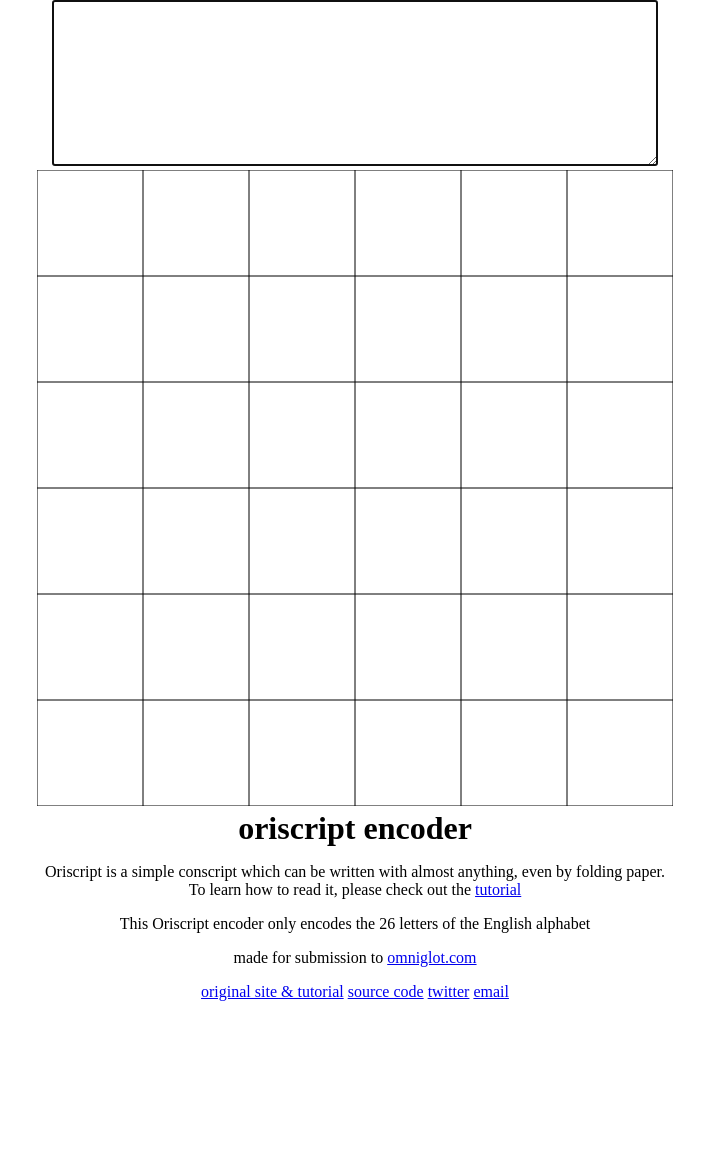
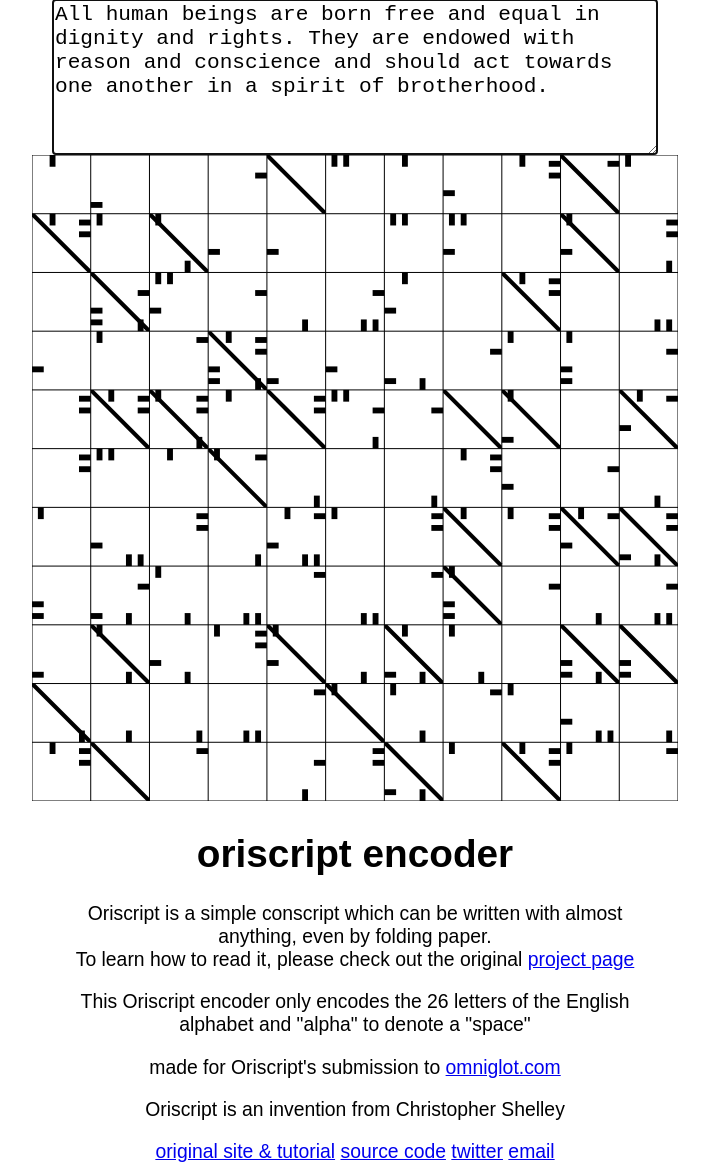
Before and after one commit to made-by-chris/oriscript, a plain HTML site: page index.html in a window 1280 px wide. Shown: the whole page, without its empty margins (285-994 px from the left). Before the commit the page ends 1001 px from the top, so only its background shows below. Drawn offline with Linux system fonts and the light colour scheme.

Commit message:
Complete MVP encoder

```diff
--- a/encoding.js
+++ b/encoding.js
@@ -22,6 +22,7 @@ function chain(){
 
 function encode(source) {
   function directConvert(val) {
+    source = source.toLowerCase()
     return source
     .split("")
     .filter((char) => {
@@ -29,7 +30,7 @@ function encode(source) {
     })
     .map((char) => {
       var ind = charTable.indexOf(char) + 1
-      if (ind === " ") {
+      if (char === " ") {
         return ["space"]
       }
       if (ind > 14) {
@@ -48,13 +49,15 @@ function encode(source) {
     let tissue = [[]]
     let total = 0;
     input.forEach(function(thisVal) {
+      newTotal = total + thisVal
       if (thisVal === "space") {
-        console.log("space");
-        //TODO:
-        // fill current cell
-        // add alpha to currentCell
+        if(Number.isInteger(newTotal / 8)){
+          tissue[(newTotal / 8) - 1].push("alpha")
+        } else {
+          total += Math.abs((total % 8) - 8)
+          tissue[Math.floor(total / 8)] = ["alpha"];
+        }
       } else {
-        newTotal = total + thisVal
         if(Number.isInteger(newTotal / 8)){
           currentCell = (newTotal / 8) - 1
         } else {
@@ -75,3 +78,19 @@ function encode(source) {
 
   return chain(directConvert, flatten, cellify)
 }
+input = document.querySelector("textarea")
+input.innerText = "All human beings are born free and equal in dignity and rights. They are endowed with reason and conscience and should act towards one another in a spirit of brotherhood."
+function triggerEvent(el, type){
+if ('createEvent' in document) {
+        // modern browsers, IE9+
+        var e = document.createEvent('HTMLEvents');
+        e.initEvent(type, false, true);
+        el.dispatchEvent(e);
+    } else {
+        // IE 8
+        var e = document.createEventObject();
+        e.eventType = type;
+        el.fireEvent('on'+e.eventType, e);
+    }
+}
+triggerEvent(input, "keyup")
--- a/index.html
+++ b/index.html
@@ -4,24 +4,26 @@
     <script type="text/javascript" src="svg.min.js"></script>
     <meta name="description" content="MVP oriscript encoder">
     <meta charset="utf-8">
-    <meta name="viewport" content="width=device-width">
+    <meta name="viewport" content="width=device-width, initial-scale=1">
     <title>oriscript encoder</title>
     <link rel="stylesheet" href="styles.css" media="screen" title="no title">
   </head>
   <body>
     <div class="encoder">
-      <textarea name="" id="" cols="30" rows="10"></textarea><div id="drawing"></div>
+      <textarea></textarea>
+      <div id="drawing"></div>
     </div>
+    <footer>
+      <h1>oriscript encoder </h1>
+      <p>Oriscript is a simple conscript which can be written with almost anything, even by folding paper.<br> To learn how to read it, please check out the original <a href="http://system-art.io/oriscript">project page</a></p>
+      <p>This Oriscript encoder only encodes the 26 letters of the English alphabet and "alpha" to denote a "space" </p>
+      <p>made for Oriscript's submission to <a href="http://omniglot.com">omniglot.com </a></p>
+      <p>Oriscript is an invention from Christopher Shelley</p>
+      <p>
+        <a href="http://system-art.io/oriscript"> original site & tutorial</a> <a href="github.com/basiclaser/oriscript">source code</a> <a href="https://twitter.com/basiclaser ">twitter</a> <a href="mailto:dont@forgetmy.email?subject=feedback">email</a>
+      </p>
+    </footer>
   </body>
-  <template id="info">
-  </template>
   <script src="presentation.js"></script>
   <script src="encoding.js"></script>
-  <h1>oriscript encoder </h1>
-  <p>Oriscript is a simple conscript which can be written with almost anything, even by folding paper.<br> To learn how to read it, please check out the <a href="http://system-art.io/oriscript">tutorial</a></p>
-  <p>This Oriscript encoder only encodes the 26 letters of the English alphabet</p>
-  <p>made for submission to <a href="http://omniglot.com">omniglot.com </a></p>
-  <p>
-    <a href="http://system-art.io/oriscript"> original site & tutorial</a> <a href="github.com/basiclaser/oriscript">source code</a> <a href="https://twitter.com/basiclaser ">twitter</a> <a href="mailto:dont@forgetmy.email?subject=feedback">email</a>
-  </p>
 </html>
--- a/presentation.js
+++ b/presentation.js
@@ -1,29 +1,26 @@
 // presentation layer generator
-var test = [[1,2,3,4,5,6,7,8], [2,4,6,8], [2,4,6,8], [2,4,6,8], [], [1,3,6], [1,3,6], [1,3,6], [], [], [8], [7], [6], [5], [4], [3], [2], [1]];
-var numberTest = function(ln){
-  var base = []
-  for(var i = 0; i <= ln; i++) {
-    base.push([i])
-  }
-  return base
-}
-
-var containerHeight = document.body.clientHeight - document.querySelector("textarea").clientHeight;
+var containerHeight = document.body.clientHeight - (document.querySelector("textarea").clientHeight);
 var containerWidth = document.body.clientWidth;
-var gridResolution = Math.sqrt(test.length * 2)
+var gridResolution;
 var gridSize =  containerWidth < containerHeight ? containerWidth : containerHeight;
 var cellSize = gridSize / gridResolution;
 var store = []
 var draw = SVG('drawing').size(gridSize, gridSize);
 
-createCells(test)
 
 function createCells(arr) {
-  drawGrid(numberTest(30))
   var x = document.querySelectorAll(".deleteme");
   [].forEach.call(x, function(div) {
     div.parentNode.removeChild(div);
   });
+  containerHeight = document.body.clientHeight - document.querySelector("textarea").clientHeight;
+  containerWidth = document.body.clientWidth;
+  gridResolution = Math.ceil(Math.sqrt(arr.length))
+  gridSize =  containerWidth < containerHeight ? containerWidth : containerHeight;
+
+  cellSize = gridSize / gridResolution;
+  drawGrid(arr.length)
+
   arr.length > gridResolution * gridResolution ? arr.length = gridResolution * gridResolution : true
   const finalComputedValues = arr.map(function(cell) {
     function convertToPercent(arrarr) {
@@ -35,54 +32,54 @@ function createCells(arr) {
     }
     var tmpParent = draw.group()
     cell.forEach(function(num) {
-      var tmpChild = draw.group()
+      var tmpChild = draw.group().addClass("deleteme")
       switch (num) {
-        case charTable[charTable.length -1]:
-        var alpha = tmpChild.polygon(convertToPercent([[0,0],[0,10],[100,100],[100,90]])).fill('black').addClass("deleteme")
+        case "alpha":
+        var alpha = tmpChild.polygon(convertToPercent([[5,0],[0,0],[0,5],[95,100],[100,100],[100,95]])).fill('black')
         tmpChild.add(alpha)
         break;
         case "num":
-        var number = tmpChild.polygon(convertToPercent([[100,0],[100,10],[0,100],[0,90]])).fill('black').addClass("deleteme")
+        var number = tmpChild.polygon(convertToPercent([[100,0],[100,10],[0,100],[0,90]])).fill('black')
         tmpChild.add(number)
         break;
         case "punc":
-        var punctuation = tmpChild.polygon(convertToPercent([[10,0],[10,20],[20,20],[20,0]])).fill('black').addClass("deleteme")
+        var punctuation = tmpChild.polygon(convertToPercent([[10,0],[10,20],[20,20],[20,0]])).fill('black')
         tmpChild.add(punctuation)
         case "4":
         break;
-        var one = tmpChild.polygon(convertToPercent([[10,0],[10,20],[20,20],[20,0]])).fill('black').addClass("deleteme")
+        var one = tmpChild.polygon(convertToPercent([[10,0],[10,20],[20,20],[20,0]])).fill('black')
         tmpChild.add(one)
         break;
         case 1:
-        var one = tmpChild.polygon(convertToPercent([[10,0],[10,20],[20,20],[20,0]])).fill('black').addClass("deleteme")
+        var one = tmpChild.polygon(convertToPercent([[10,0],[10,20],[20,20],[20,0]])).fill('black')
         tmpChild.add(one)
         break;
         case 2:
-        var two = tmpChild.polygon(convertToPercent([[30,0],[30,20],[40,20],[40,0]])).fill('black').addClass("deleteme")
+        var two = tmpChild.polygon(convertToPercent([[30,0],[30,20],[40,20],[40,0]])).fill('black')
         tmpChild.add(two)
         break;
         case 3:
-        var three = tmpChild.polygon(convertToPercent([[100,10],[80,10],[80,20],[100,20]])).fill('black').addClass("deleteme")
+        var three = tmpChild.polygon(convertToPercent([[100,10],[80,10],[80,20],[100,20]])).fill('black')
         tmpChild.add(three)
         break;
         case 4:
-        var four = tmpChild.polygon(convertToPercent([[100,30],[80,30],[80,40],[100,40]])).fill('black').addClass("deleteme")
+        var four = tmpChild.polygon(convertToPercent([[100,30],[80,30],[80,40],[100,40]])).fill('black')
         tmpChild.add(four)
         break;
         case 5:
-        var five = tmpChild.polygon(convertToPercent([[90,100],[90,80],[80,80],[80,100]])).fill('black').addClass("deleteme")
+        var five = tmpChild.polygon(convertToPercent([[90,100],[90,80],[80,80],[80,100]])).fill('black')
         tmpChild.add(five)
         break;
         case 6:
-        var six = tmpChild.polygon(convertToPercent([[60,100],[60,80],[70,80],[70,100]])).fill('black').addClass("deleteme")
+        var six = tmpChild.polygon(convertToPercent([[60,100],[60,80],[70,80],[70,100]])).fill('black')
         tmpChild.add(six)
         break;
         case 7:
-        var seven = tmpChild.polygon(convertToPercent([[0,90],[20,90],[20,80],[0,80]])).fill('black').addClass("deleteme")
+        var seven = tmpChild.polygon(convertToPercent([[0,90],[20,90],[20,80],[0,80]])).fill('black')
         tmpChild.add(seven)
         break;
         case 8:
-        var eight = tmpChild.polygon(convertToPercent([[0,70],[20,70],[20,60],[0,60]])).fill('black').addClass("deleteme")
+        var eight = tmpChild.polygon(convertToPercent([[0,70],[20,70],[20,60],[0,60]])).fill('black')
         tmpChild.add(eight)
         break;
       }
@@ -93,15 +90,15 @@ function createCells(arr) {
   drawSquares(finalComputedValues)
 }
 
-function drawGrid(source) {
+function drawGrid() {
+  console.log()
   for(i = 0; i < gridResolution + 1; i++) {
-    draw.line(0, i * cellSize, cellSize * source.length / 2 + 50, i * cellSize).stroke({ width: 1 })
-    draw.line(i * cellSize, 0, i * cellSize, gridSize, i * cellSize).stroke({ width: 1 })
+    draw.line(0, i * cellSize, gridSize, i * cellSize).stroke({ width: 1 }).addClass("deleteme")
+    draw.line(i * cellSize, 0, i * cellSize, gridSize, i * cellSize).stroke({ width: 1 }).addClass("deleteme")
   }
 }
 
 function drawSquares(source) {
-  console.log();
   var x = 0
   var y = 0
   var dimensionMaxLength = gridResolution -1;
@@ -156,5 +153,3 @@ function drawSquares(source) {
     }
   }
 }
-
-drawGrid(test)
--- a/styles.css
+++ b/styles.css
@@ -1,40 +1,26 @@
-body {
+html, body {
+  height: 100vh;
+  text-align: center;
+  font-family: sans-serif;
+  font-size: 1.1rem;
   margin: 0;
   padding: 0;
-  height: 100vh;
-  text-align: center;
 }
 
-.heading {
-  font-family: arial;
-  display: flex;
-  justify-content: center;
-  padding: 10px
+textarea {
+  height: 150px;
+  width: 100vw;
+  max-width: 600px;
+  font-size: 1.2rem;
+  border-style: none;
+  overflow: auto;
+}
+svg {
+  margin-top: -4px !important;
 }
 
-h1 {
-  margin: 0;
+footer {
+  margin: 0 auto;
+  text-align: center;
+  max-width: 600px;
 }
-
-
-textarea {
-  height: 20vh;
-  width: 100vw;
-  max-width: 600px;
-  font: 16rem;
-}
-
-/*@media screen
-  and (min-device-width: 1200px)
-  and (-webkit-min-device-pixel-ratio: 1) {
-  .encoder {
-    display: flex;
-  }
- textarea {
-   width: 30%;
-   margin: 40px;
- }
- svg {
-   margin: 40px;
- }
-}*/
```
